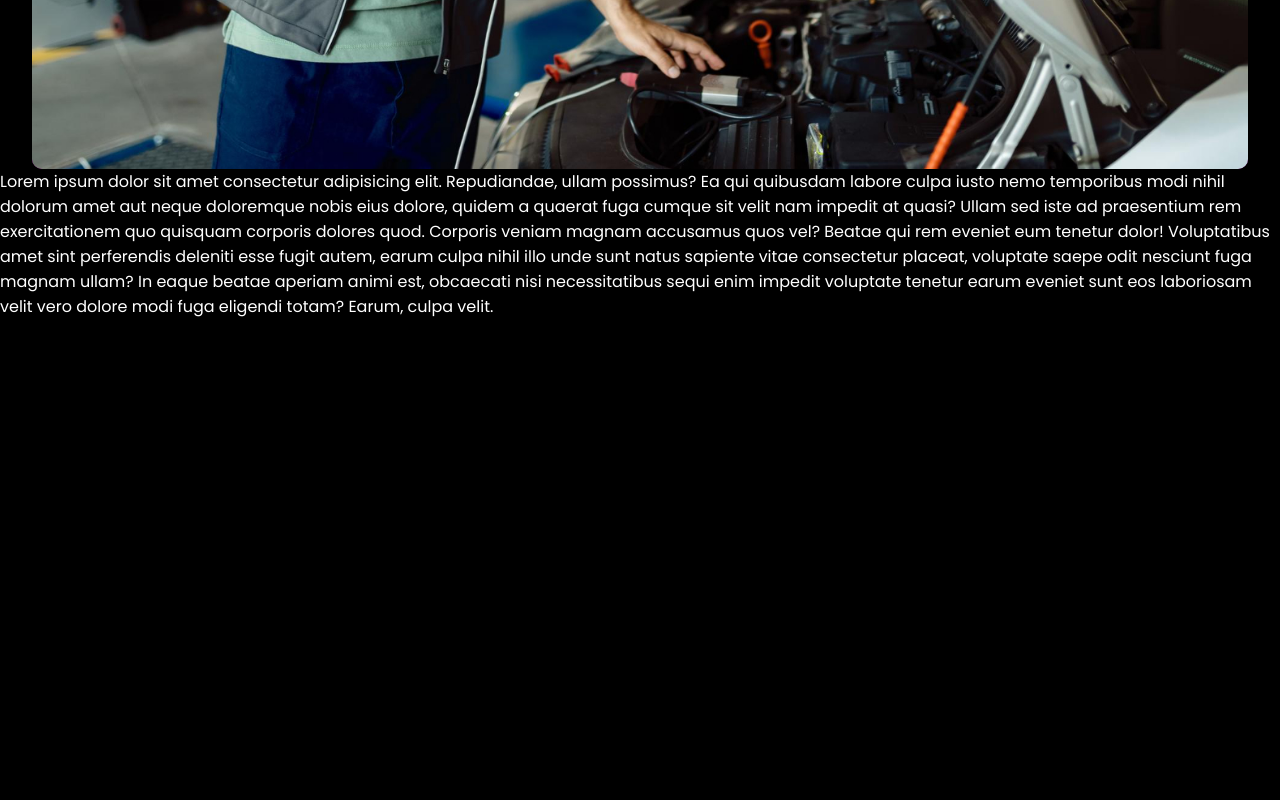
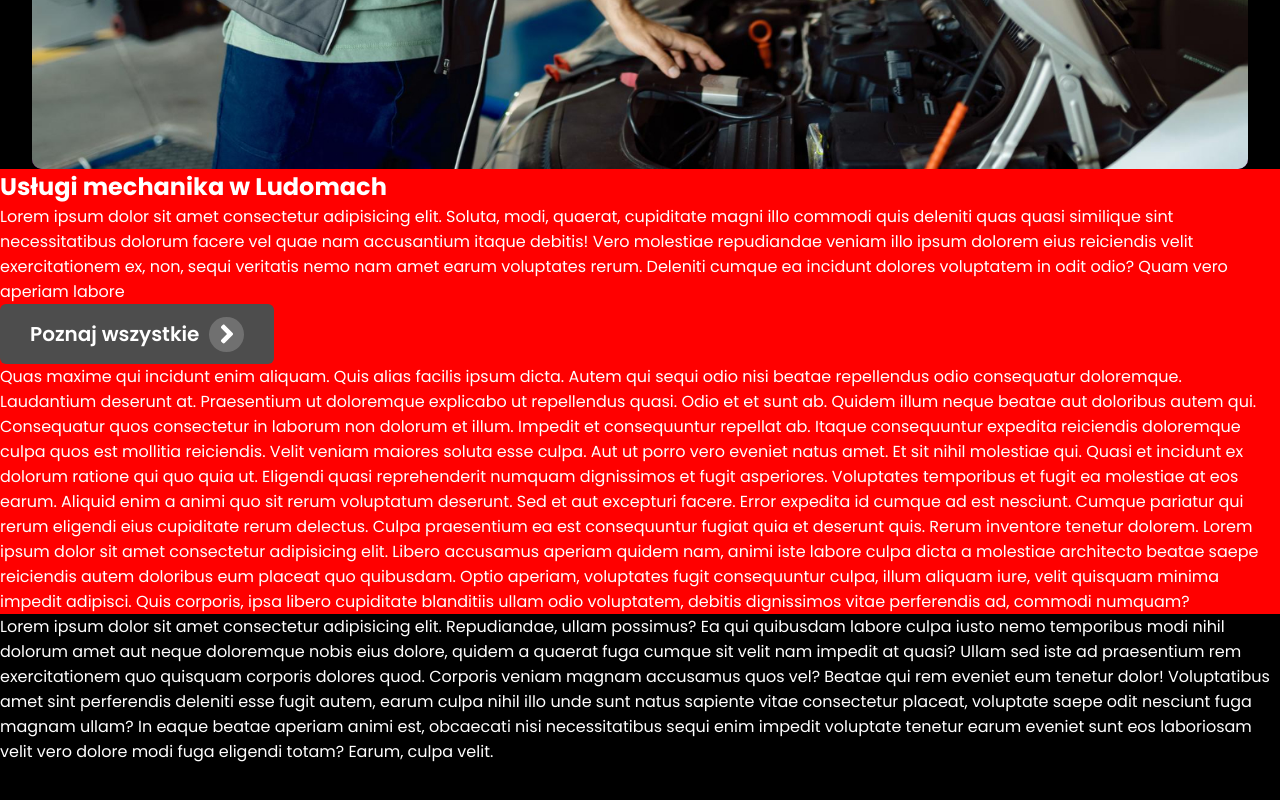
Before and after one commit to RadWEB2000/mechanik-ludomy, a Next.js app in the folder 02/: page / in a window 1280 px wide. Shown: the part 2214-3014 px from the top of the page. Before the commit the page ends 2593 px from the top, so only its background shows below. Built offline with nearby package versions, Linux system fonts and the light colour scheme.

Commit message:
add component

```diff
--- a/02/src/app/page.tsx
+++ b/02/src/app/page.tsx
@@ -1,4 +1,4 @@
-import { About, Hero, ServicesOverview } from "views/HomePage"
+import { About, Hero, Services, ServicesOverview } from "views/HomePage"
 import { FaCar,FaHandsHelping } from "react-icons/fa";
 import mechanicImage from "assets/graphics/patryk-profile-image.jpg";
 
@@ -53,6 +53,17 @@ export default function HomePage() {
                     title="O firmie"
                     uri="#"
                 />
+                <Services
+                    button="Poznaj wszystkie"
+                    content={`Quas maxime qui incidunt enim aliquam. Quis alias facilis ipsum dicta. Autem qui sequi odio nisi beatae repellendus odio consequatur doloremque. Laudantium deserunt at. Praesentium ut doloremque explicabo ut repellendus quasi. Odio et et sunt ab. Quidem illum neque beatae aut doloribus autem qui. Consequatur quos consectetur in laborum non dolorum et illum. Impedit et consequuntur repellat ab. Itaque consequuntur expedita reiciendis doloremque culpa quos est mollitia reiciendis. Velit veniam maiores soluta esse culpa. Aut ut porro vero eveniet natus amet. Et sit nihil molestiae qui. Quasi et incidunt ex dolorum ratione qui quo quia ut. Eligendi quasi reprehenderit numquam dignissimos et fugit asperiores. Voluptates temporibus et fugit ea molestiae at eos earum. Aliquid enim a animi quo sit rerum voluptatum deserunt. Sed et aut excepturi facere. Error expedita id cumque ad est nesciunt. Cumque pariatur qui rerum eligendi eius cupiditate rerum delectus. Culpa praesentium ea est consequuntur fugiat quia et deserunt quis. Rerum inventore tenetur dolorem. Lorem ipsum dolor sit amet consectetur adipisicing elit. Libero accusamus aperiam quidem nam, animi iste labore culpa dicta a molestiae architecto beatae saepe reiciendis autem doloribus eum placeat quo quibusdam.
+                    Optio aperiam, voluptates fugit consequuntur culpa, illum aliquam iure, velit quisquam minima impedit adipisci. Quis corporis, ipsa libero cupiditate blanditiis ullam odio voluptatem, debitis dignissimos vitae perferendis ad, commodi numquam?`}
+                    excerpt="Lorem ipsum dolor sit amet consectetur adipisicing elit. Soluta, modi, quaerat, cupiditate magni illo commodi quis deleniti quas quasi similique sint necessitatibus dolorum facere vel quae nam accusantium itaque debitis!
+                    Vero molestiae repudiandae veniam illo ipsum dolorem eius reiciendis velit exercitationem ex, non, sequi veritatis nemo nam amet earum voluptates rerum. Deleniti cumque ea incidunt dolores voluptatem in odit odio?
+                    Quam vero aperiam labore "
+                    items={[]}
+                    title="Usługi mechanika w Ludomach"
+                    uri="#"
+                />
                 Lorem ipsum dolor sit amet consectetur adipisicing elit. Repudiandae, ullam possimus? Ea qui quibusdam labore culpa iusto nemo temporibus modi nihil dolorum amet aut neque doloremque nobis eius dolore, quidem a quaerat fuga cumque sit velit nam impedit at quasi? Ullam sed iste ad praesentium rem exercitationem quo quisquam corporis dolores quod. Corporis veniam magnam accusamus quos vel? Beatae qui rem eveniet eum tenetur dolor! Voluptatibus amet sint perferendis deleniti esse fugit autem, earum culpa nihil illo unde sunt natus sapiente vitae consectetur placeat, voluptate saepe odit nesciunt fuga magnam ullam? In eaque beatae aperiam animi est, obcaecati nisi necessitatibus sequi enim impedit voluptate tenetur earum eveniet sunt eos laboriosam velit vero dolore modi fuga eligendi totam? Earum, culpa velit.
             </main>
         </div>
--- a/02/src/components/Views/HomePage/Services/Services.tsx
+++ b/02/src/components/Views/HomePage/Services/Services.tsx
@@ -19,7 +19,11 @@ type tServices = {
 
 export default function Services(props:tServices){
     return(
-        <div>
+        <div
+            style={{
+                backgroundColor:"red"
+            }}
+        >
             <div>
                 <h2>{props.title}</h2>
                 <p dangerouslySetInnerHTML={{__html:props.excerpt}} />
--- a/02/src/components/Views/HomePage/index.ts
+++ b/02/src/components/Views/HomePage/index.ts
@@ -1,3 +1,4 @@
 export {default as About} from "./About/About";
 export {default as Hero} from "./Hero/Hero";
 export {default as ServicesOverview} from "./ServicesOverview/ServicesOverview";
+export {default as Services} from "./Services/Services";
```
